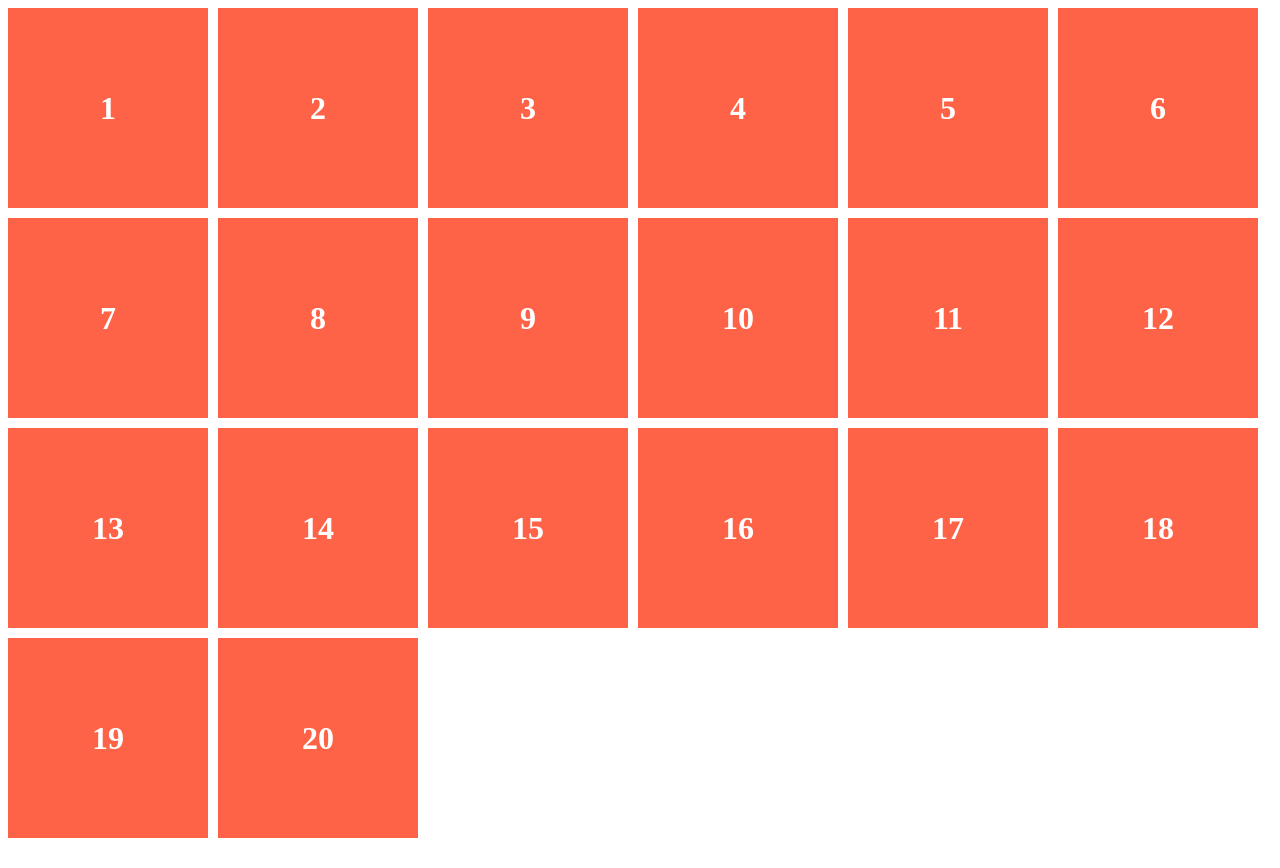
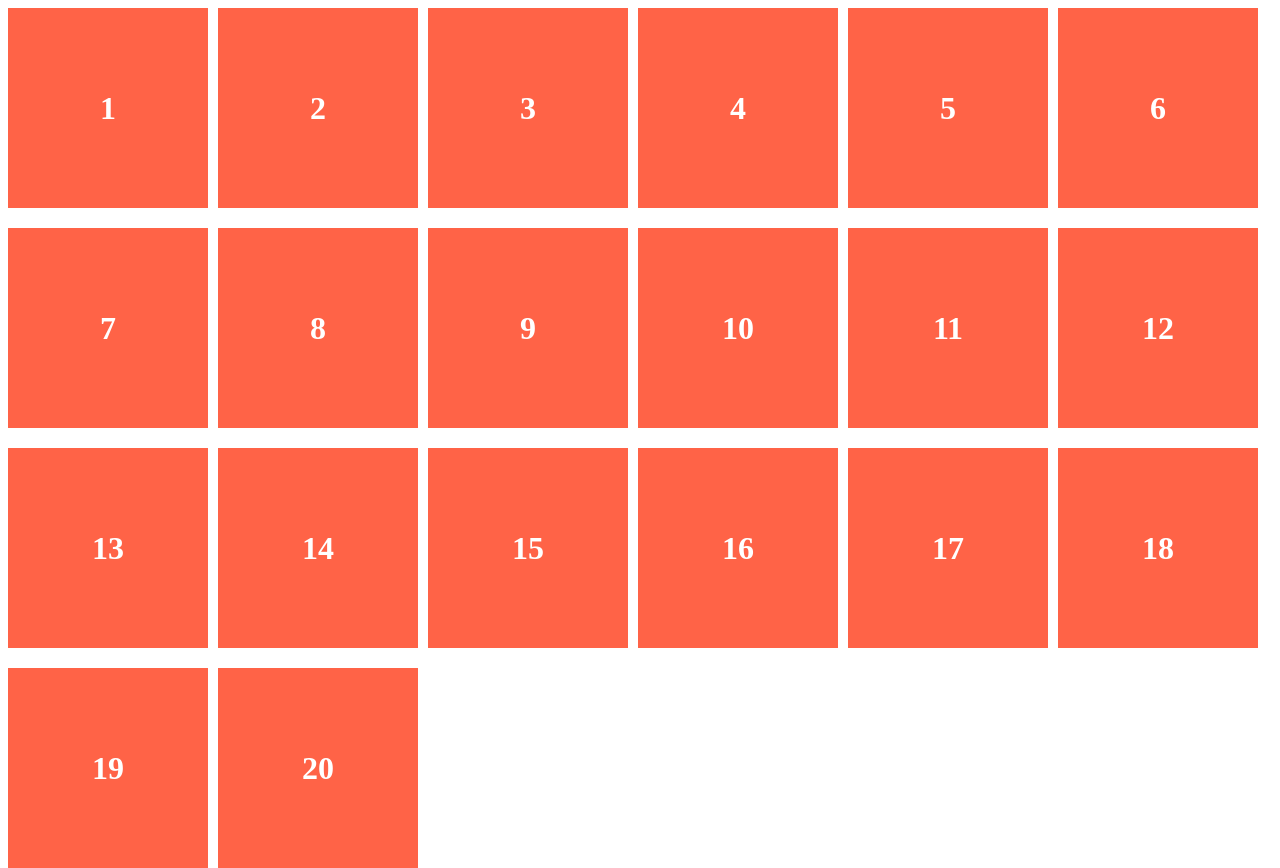
Before and after one commit to josh3021/css-layout-masterclass-challenge, a website built with Vite: page index.html in a window 1280 px wide. Before the commit the page ends 846 px from the top, so only its background shows below. Built offline with nearby package versions, Linux system fonts and the light colour scheme.

Commit message:
#2.8 Align Content

```diff
--- a/src/style.css
+++ b/src/style.css
@@ -1,7 +1,12 @@
 body {
   display: flex;
-  flex-flow: row wrap;
-  gap: 10px;
+  height: 100vh;
+  flex-flow: row wrap; /* flex-flow: flex-direction + flex-wrap */
+  /* gap: 10px; */
+  row-gap: 20px;
+  column-gap: 10px;
+  align-items: center; /* cross-axis align */
+  align-content: space-around; /* 여러 줄이 있을때 cross-axis에서 justify-content하는 것처럼 동작 */
 }
 
 .box {
```
